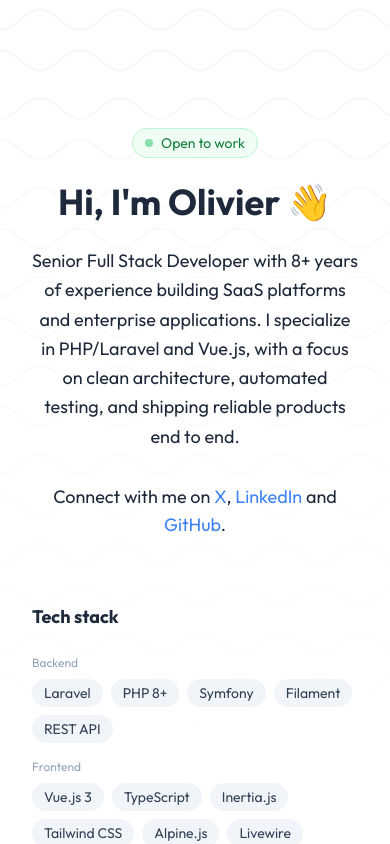
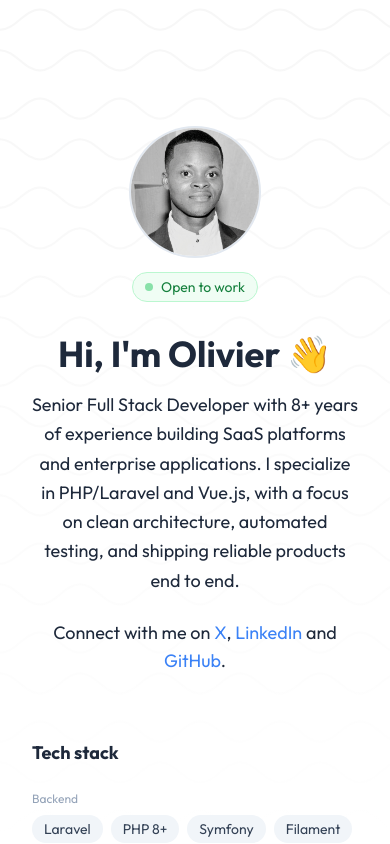
Before and after one commit to olivsinz/olivierzinsou.com, a Vue app: page / in a window 390 px wide. Shown: the top 844 px of the page. Built offline with nearby package versions, Linux system fonts and the light colour scheme.

Commit message:
Add profile photo with side-by-side hero layout
Photo left, badge + text right on desktop. Stacked centered on mobile.
Photo 128px mobile, 160px desktop. Badge repositioned below photo.
Fixes merge conflict in package-lock.json.

```diff
--- a/src/components/Index.vue
+++ b/src/components/Index.vue
@@ -61,13 +61,24 @@
 <template>
   <div class="min-h-full py-32">
     <section
-      class="max-w-2xl md:max-w-3xl mx-auto px-8 text-center relative z-10 md:pt-10"
+      class="max-w-2xl md:max-w-3xl mx-auto px-8 relative z-10 md:pt-10"
     >
-      <div class="inline-flex items-center gap-2 bg-green-50 text-green-700 text-sm font-medium px-3 py-1 rounded-full border border-green-200 mb-6">
+      <div class="flex flex-col md:flex-row md:items-center md:gap-12">
+        <div class="flex flex-col items-center md:items-start shrink-0 mb-8 md:mb-0">
+          <img
+            src="/me.png"
+            alt="Olivier ZINSOU"
+            width="160"
+            height="160"
+            class="w-32 h-32 md:w-40 md:h-40 rounded-full object-cover ring-2 ring-slate-200"
+          />
+          <div class="inline-flex items-center gap-2 bg-green-50 text-green-700 text-sm font-medium px-3 py-1 rounded-full border border-green-200 mt-4">
             <span class="w-2 h-2 rounded-full bg-green-500 animate-pulse"></span>
             Open to work
           </div>
-      <h1 class="text-4xl font-bold mb-6 md:mb-10 text-slate-800">
+        </div>
+        <div class="text-center md:text-left">
+          <h1 class="text-4xl font-bold mb-4 md:mb-6 text-slate-800">
             Hi, I'm Olivier 👋
           </h1>
           <p class="text-lg sm:text-xl leading-relaxed text-slate-800">
@@ -76,7 +87,7 @@
             Vue.js, with a focus on clean architecture, automated testing, and
             shipping reliable products end to end.
           </p>
-      <p class="mt-8 text-lg text-slate-800">
+          <p class="mt-6 text-lg text-slate-800">
             Connect with me on
             <a
               href="https://twitter.com/zinsouoliviers"
@@ -104,6 +115,8 @@
               GitHub</a
             >.
           </p>
+        </div>
+      </div>
     </section>
 
     <section class="max-w-2xl md:max-w-3xl mx-auto px-8 mt-16 md:mt-24 relative z-10">
```
Also changed, not shown: public/me.png (added), 1 other file (tests, documents, lock files or other folders). Lines whose indentation alone changed are shown as unchanged.
